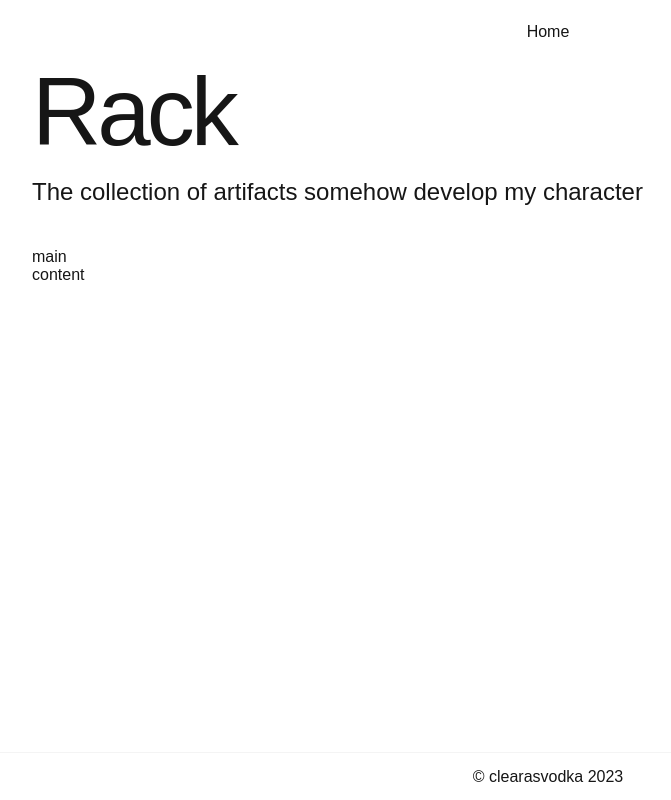
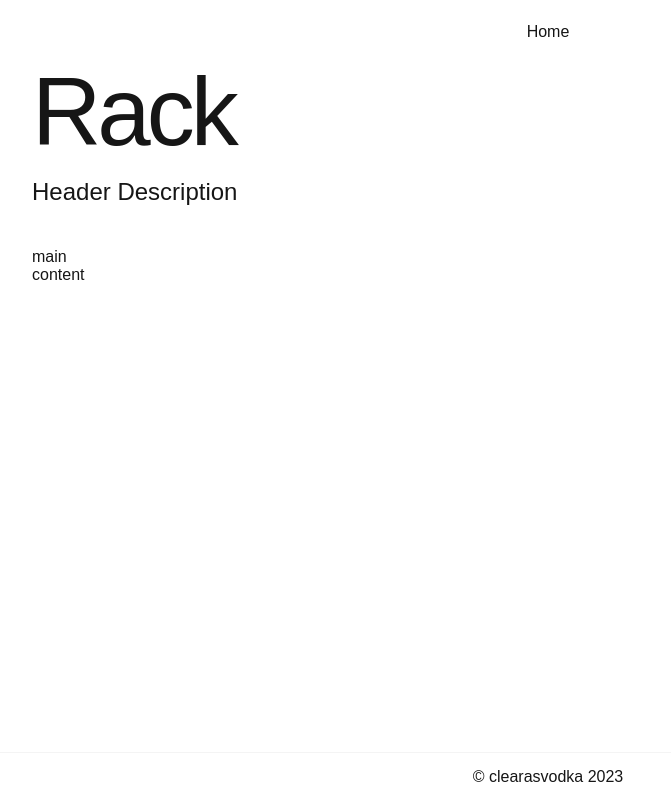
Before and after one commit to clearasvodka/clearasvodka.github.io, a Next.js app: page /rack in a window 1280 px wide. Shown: the whole page, without its empty margins (92-763 px from the left). Built offline with nearby package versions, Linux system fonts and the light colour scheme; a web font is replaced by a local one.

Commit message:
Components

```diff
--- a/src/app/page.tsx
+++ b/src/app/page.tsx
@@ -1,6 +1,7 @@
 import styles from "./page.module.css";
 import HeroContainer from "@/components/HeroContainer";
 import Image from "next/image";
+import HoloSticker from "@/components/Stickers";
 
 export default function Home() {
   return (
--- a/src/components/Layout/Header/Header.tsx
+++ b/src/components/Layout/Header/Header.tsx
@@ -5,9 +5,7 @@ export default function Header() {
     <header>
       <div className="header-content">
         <h1 className="header-title">Rack</h1>
-        <p className="header-description">
-          The collection of artifacts somehow develop my character
-        </p>
+        <p className="header-description">Header Description</p>
       </div>
     </header>
   );
--- /dev/null
+++ b/src/components/Stickers/holoSticker.css
@@ -0,0 +1,3 @@
+.sticker-container {
+  z-index: 10;
+}
--- /dev/null
+++ b/src/components/Stickers/index.tsx
@@ -0,0 +1,2 @@
+import HoloSticker from "./HoloSticker";
+export default HoloSticker;
```
Also changed, not shown: src/components/Stickers/HoloSticker.tsx (added, +11 -0 lines).
